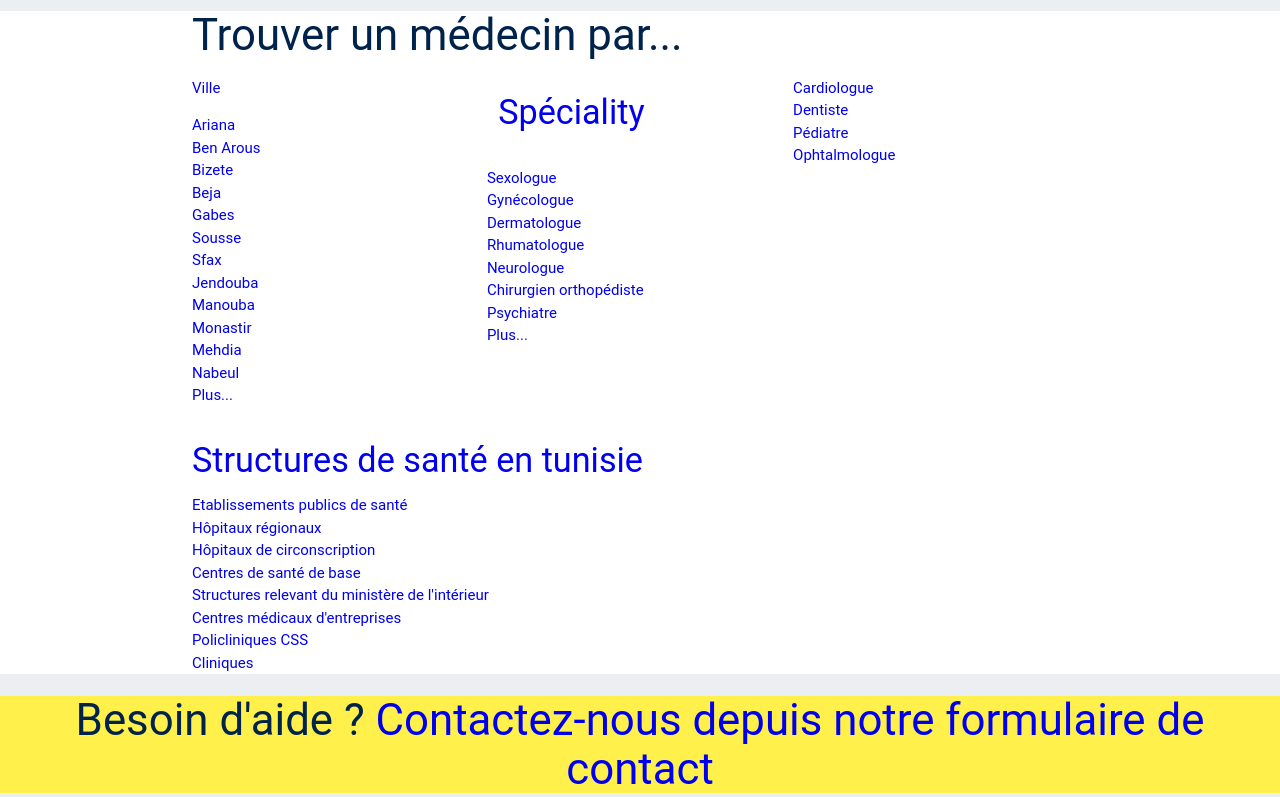
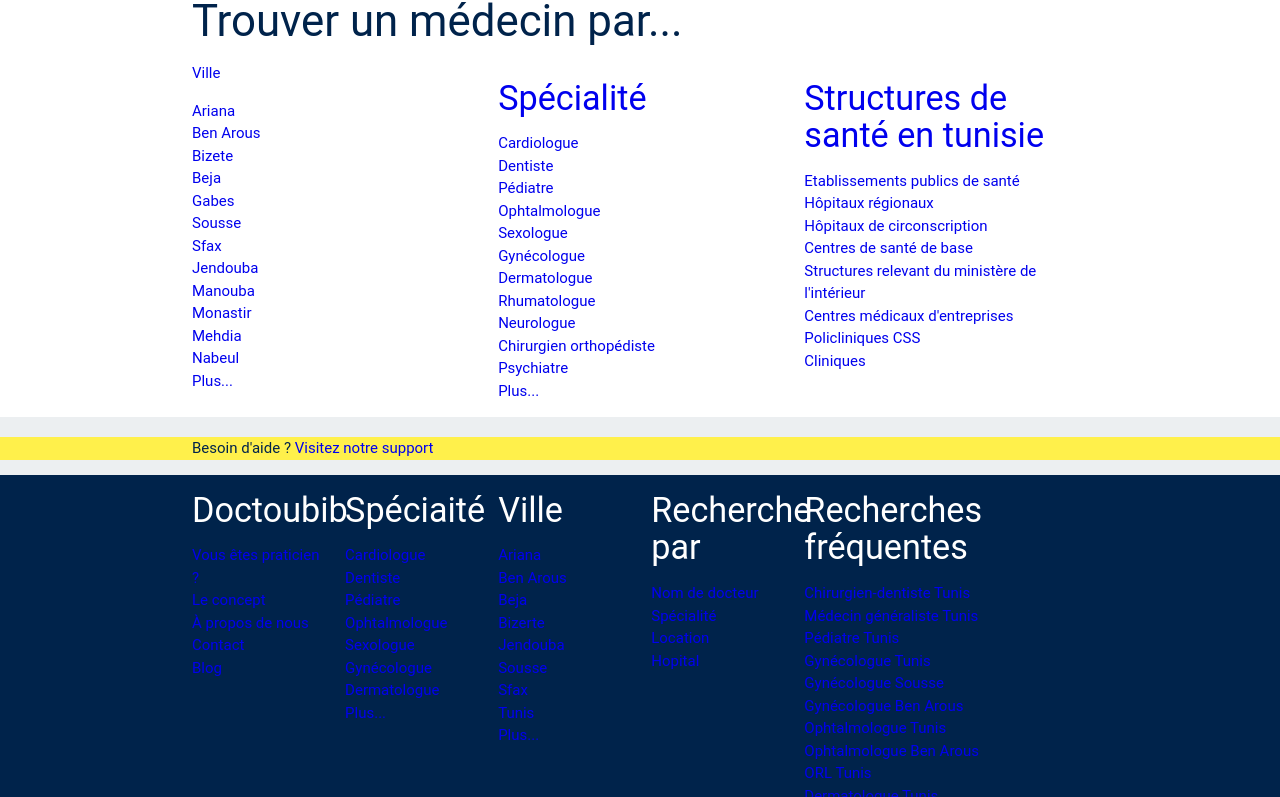
Before and after one commit to torkhani/dv2, a plain HTML site: page index.html in a window 1280 px wide. Shown: the part 740-1537 px from the top of the page. Drawn offline with nearby package versions, Linux system fonts and the light colour scheme.

Commit message:
Update index.html

```diff
--- a/index.html
+++ b/index.html
@@ -22,7 +22,7 @@
 		<noscript><iframe src="https://www.googletagmanager.com/ns.html?id=GTM-5BC3GFJ"
 		height="0" width="0" style="display:none;visibility:hidden"></iframe></noscript>
 		<!-- End Google Tag Manager (noscript) -->
-		<header>
+		<header class="blue">
 		<nav class="navbar">
 		    <div class="container">
 		    	<div class="hide-on-med-and-down show-on-medium-and-up main-navbar">
@@ -60,10 +60,10 @@
 		</nav>
 		</header>
 		<main>
-			<section class="blue">
+			<section class="blue hp-find-a-doctor">
 				<div class="container">
-					<h3>Doctors</h3>
-			        <div class="search row">
+					<h1 class="center">Feeling meh? Find a doctor.</h1>
+			        <div class="search-form row">
 			        	<form>
 							<div class="input-field col m4 s12">
 			        			<input type="text" name="" placeholder="Médecin, etablissement,...">
@@ -109,11 +109,9 @@
 					<h3>Trouver un médecin par...</h3>
 					<div class="row">
 						<div class="col m4 s12">
-							<div class="">
 							<a href="/morespecialties" >
 								<div>Ville</div>
 							</a>
-						    </div>
 							<ul>
 								<li><a href="#">Ariana</a></li>
 								<li><a href="#">Ben Arous</a></li>
@@ -132,9 +130,9 @@
 						</div>
 						<div class="col m4 s12">
 						    <a href="/morespecialties" >
-						        <h4>Spéciality</h4>
+						        <h4>Spécialité</h4>
 						    </a>
-						    </div>
+
 							<ul>
 								<li><a href="#">Cardiologue</a></li>
 								<li><a href="#">Dentiste</a></li>
@@ -169,29 +167,65 @@
 				</div>
 			</section>
 			<section class="yellow">
-				<h3 class="center-align purple-text">
-			        Besoin d'aide ? <a href="/help">Contactez-nous depuis notre formulaire de contact</a>
-			    </h3>
+				<div class="container help-container">
+					<p class="purple-text">
+						Besoin d'aide ? <a href="/help">Visitez notre support</a>
+					</p>
+				</div>
 			</section>
 		</main>
-<footer class="page-footer transparent">
+	<footer class="page-footer purple">
     <div class="container">
         <div class="row">
-            <div class="col l3 m3">
-                <h4>À propos de Doctoubib</h4>
+            <div class="col m2">
+                <h4 class="white-text">Doctoubib</h4>
                 <ul>
                     <li><a target="_blank" href="/doctors-section">Vous êtes praticien ?</a>
                     </li>
                     <li><a href="/concept">Le concept</a></li>
                     <li><a href="/about-us">À propos de nous</a></li>
-                    <li><a href="/help">Besoin d'aide?</a></li>
+                    <li><a href="/help">Contact</a></li>
+					<li><a href="/blog">Blog</a></li>
                 </ul>
             </div>
-            <div class="col l6 m6">
-                <h4>Annuaire des médecins en Tunisie par spéciaité</h4>
+            <div class="col m2">
+                <h4 class="white-text">Spéciaité</h4>
+					<ul>
+					<li><a href="#">Cardiologue</a></li>
+					<li><a href="#">Dentiste</a></li>
+					<li><a href="#">Pédiatre</a></li>
+					<li><a href="#">Ophtalmologue</a></li>
+					<li><a href="#">Sexologue</a></li>
+					<li><a href="#">Gynécologue</a></li>
+					<li><a href="#">Dermatologue</a></li>
+					<li><a href="#">Plus...</a></li>
+				</ul>
             </div>
-            <div class="col l3 m3">
-                <h4>Recherches fréquentes</h4>
+			<div class="col m2">
+                <h4 class="white-text">Ville</h4>
+					<ul>
+					<li><a href="#">Ariana</a></li>
+					<li><a href="#">Ben Arous</a></li>
+					<li><a href="#">Beja</a></li>
+					<li><a href="#">Bizerte</a></li>
+					<li><a href="#">Jendouba</a></li>
+					<li><a href="#">Sousse</a></li>
+					<li><a href="#">Sfax</a></li>
+					<li><a href="#">Tunis</a></li>
+					<li><a href="#">Plus...</a></li>
+				</ul>
+            </div>
+			<div class="col m2">
+                <h4 class="white-text">Recherche par</h4>
+					<ul>
+					<li><a href="#">Nom de docteur</a></li>
+					<li><a href="#">Spécialité</a></li>
+					<li><a href="#">Location</a></li>
+					<li><a href="#">Hopital</a></li>
+				</ul>
+			</div>
+            <div class="col m4">
+                <h4 class="white-text">Recherches fréquentes</h4>
                 <ul>
                     <li>
                         <a href="/Chirurgien-dentiste/tunis">Chirurgien-dentiste
@@ -246,17 +280,13 @@
                             généraliste Sfax</a>
                     </li>
                 </ul>
+
             </div>
 		</div>
+
 		    <div class="row">
 	            <div class="col m12">
-                <h4>Annuaire des médecins en Tunisie</h4>
-	            </div>
-	            <div class="col m12">
-	                <h4>Médecins dans les grandes villes</h4>
-	            </div>
-	            <div class="col m12">
-	                <div class="social-network-links">
+	                <div class="center-block">
 	                    <a class="btn-floating btn-large" target="_blank" title="Suivez-nous sur Facebook" href="https://www.facebook.com/Doctoubib-212765005820617">
 	                        <i class="fa fa-facebook"></i>
 	                    </a>
@@ -272,12 +302,10 @@
 	                </div>
 	            </div>
 	        </div>
-	    </div>
 
-	    <div class="footer-copyright grey-text">
-	        <div class="container">
+			<div>
 				<strong>Copyright © 2016 Doctoubib</strong>, tous droits réservés.
-	            <a class="right grey-text" href="/terms-of-use">
+				<a class="grey-text" href="/terms-of-use">
 					Conditions générales d'utilisation
 				</a>
 			</div>
```
Lines whose indentation alone changed are shown as unchanged.
